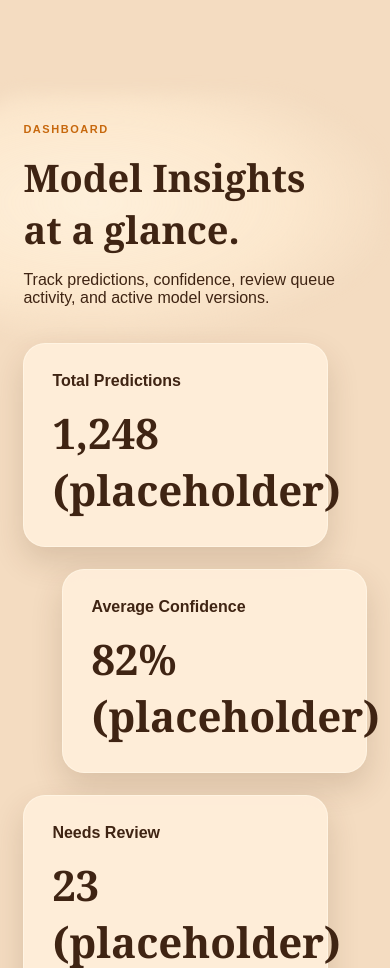
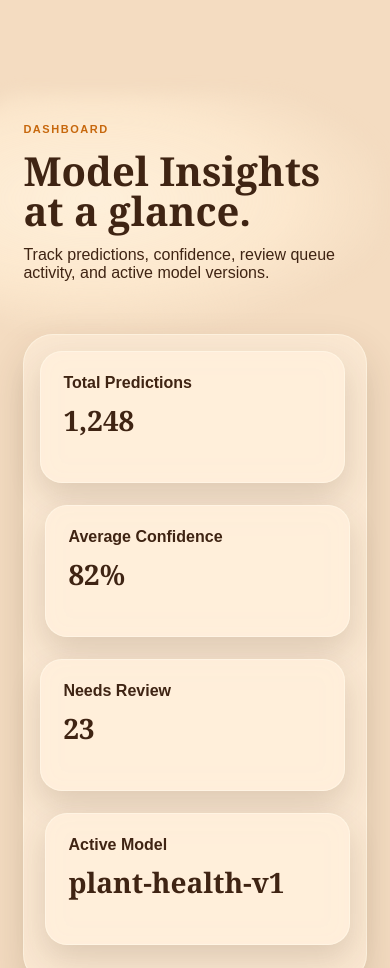
Before and after one commit to Joshua-Rivera/MimisGarden, a React (Vite) app in the folder frontend/: page / in a window 390 px wide. Shown: the part 3020-3988 px from the top of the page. Built offline with nearby package versions, Linux system fonts and the light colour scheme.

Commit message:
Updated mobile based views, redesigned desktop dashboard (itsbugged needs to be fixed), forgot to mention in last push: added translucent cards as a way to help th e bg stand out

```diff
--- a/frontend/src/components/DashboardPreview.jsx
+++ b/frontend/src/components/DashboardPreview.jsx
@@ -4,15 +4,15 @@ import useScrollReveal from "../hooks/useScrollReveal";
 const metrics = [
   {
     title: "Total Predictions",
-    value: "1,248 (placeholder)",
+    value: "1,248",
   },
   {
     title: "Average Confidence",
-    value: "82% (placeholder)",
+    value: "82%",
   },
   {
     title: "Needs Review",
-    value: "23 (placeholder)",
+    value: "23",
   },
   {
     title: "Active Model",
@@ -27,7 +27,7 @@ export default function DashboardPreview() {
 
     const renderMetric = (metric, index) => (
         <div
-            className={`metric-card metric-card-edge-${index % 2 === 0 ? "left" : "right"} reveal-on-scroll`}
+            className={`metric-card metric-card-${index + 1} metric-card-edge-${index % 2 === 0 ? "left" : "right"} reveal-on-scroll`}
             key={metric.title}
         >
             <p>{metric.title}</p>
@@ -37,8 +37,7 @@ export default function DashboardPreview() {
 
     return (
         <section id="dashboard" className="dashboard-section" ref={dashboardRef}>
-            <div className="dashboard-orbit-layout">
-                <div className="dashboard-rail dashboard-rail-left">
+            <div className="dashboard-slide">
                 <div className="section-heading reveal-on-scroll">
                     <p className="small-title">Dashboard</p>
                     <h2>Model Insights at a glance.</h2>
@@ -48,13 +47,8 @@ export default function DashboardPreview() {
                     </p>
                 </div>
 
-                    {metrics.slice(0, 2).map(renderMetric)}
-                </div>
-
-                <div className="tree-clearance" aria-hidden="true" />
-
-                <div className="dashboard-rail dashboard-rail-right">
-                    {metrics.slice(2).map((metric, index) => renderMetric(metric, index + 2))}
+                <div className="metrics-deck">
+                    {metrics.map(renderMetric)}
                 </div>
             </div>
 
--- a/frontend/src/components/ImageUpload.tsx
+++ b/frontend/src/components/ImageUpload.tsx
@@ -1,6 +1,14 @@
-import { useRef, useState, type ChangeEvent } from "react";
+import { useEffect, useRef, useState, type ChangeEvent } from "react";
 import PredictionCard, { type Prediction } from "./PredictionCard";
 import useScrollReveal from "../hooks/useScrollReveal";
+
+const analysisWords = [
+    "Wilting away",
+    "Watering",
+    "Taking root",
+    "Reading leaves",
+    "Growing insight",
+];
 
 export default function ImageUpload() {
     const uploadRef = useRef<HTMLElement>(null);
@@ -12,7 +20,37 @@ export default function ImageUpload() {
 
     //stores prediction result
     const [prediction, setPrediction] = useState<Prediction | null>(null);
+    const [isAnalyzing, setIsAnalyzing] = useState(false);
+    const [analysisWordIndex, setAnalysisWordIndex] = useState(0);
     useScrollReveal(uploadRef, prediction?.prediction_id ?? "");
+
+    useEffect(() => {
+        if (!isAnalyzing) return undefined;
+
+        const wordTimer = window.setInterval(() => {
+            setAnalysisWordIndex((current) => (current + 1) % analysisWords.length);
+        }, 620);
+
+        const resultTimer = window.setTimeout(() => {
+            setPrediction({
+                prediction_id: "pred_fake_001",
+                plant_state: "dry_wilting",
+                possible_condition: "possible_water_stress",
+                confidence: 0.82,
+                severity: "medium",
+                suggestion:
+                    "Check soil moisture. If the soil is dry, water the plant and monitor it over the next few days.",
+                model_version: "plant-health-v0-fake",
+                needs_review: false,
+            });
+            setIsAnalyzing(false);
+        }, 3200);
+
+        return () => {
+            window.clearInterval(wordTimer);
+            window.clearTimeout(resultTimer);
+        };
+    }, [isAnalyzing]);
 
     //runs when user chooses an image
     function handleFileChange(event: ChangeEvent<HTMLInputElement>) {
@@ -28,24 +66,16 @@ export default function ImageUpload() {
 
         //clears old prediction when new img is chosen
         setPrediction(null);
+        setIsAnalyzing(false);
     }
 
     //analyze button activate
     function handleAnalyzeClick() {
         if (!selectedFile){return;}
 
-        const fakePrediction = {
-            prediction_id: "pred_fake_001",
-            plant_state: "dry_wilting",
-            possible_condition: "possible_water_stress",
-            confidence: 0.82,
-            severity: "medium",
-            suggestion:
-            "Check soil moisture. If the soil is dry, water the plant and monitor it over the next few days.",
-            model_version: "plant-health-v0-fake",
-            needs_review: false,
-        }
-        setPrediction(fakePrediction);
+        setPrediction(null);
+        setAnalysisWordIndex(0);
+        setIsAnalyzing(true);
     }
     return (
     <section id="analyze" className="image-upload-section" ref={uploadRef}>
@@ -74,9 +104,20 @@ export default function ImageUpload() {
         )}
 
         {/* This creates the analyze button */}
-        <button onClick={handleAnalyzeClick}>
-          Analyze Plant
+        <button onClick={handleAnalyzeClick} disabled={isAnalyzing}>
+          {isAnalyzing ? "Analyzing..." : "Analyze Plant"}
         </button>
+
+        {isAnalyzing && (
+          <div className="analysis-loader" role="status" aria-live="polite">
+            <div className="analysis-loader-ring" aria-hidden="true">
+              <span className="analysis-loader-sprout">●</span>
+            </div>
+            <p className="analysis-loader-word" key={analysisWords[analysisWordIndex]}>
+              {analysisWords[analysisWordIndex]}
+            </p>
+          </div>
+        )}
       </div>
 
       {/* This shows the prediction after Analyze is clicked */}
--- a/frontend/src/styles.css
+++ b/frontend/src/styles.css
@@ -452,31 +452,42 @@ body {
     background: transparent;
 }
 
-.dashboard-orbit-layout,
+.dashboard-slide {
+    min-height: calc(100vh - 170px);
+    min-height: calc(100svh - 170px);
+    display: flex;
+    flex-direction: column;
+    justify-content: space-between;
+}
+
+.metrics-deck {
+    display: grid;
+    grid-template-columns: repeat(4, minmax(0, 1fr));
+    gap: clamp(14px, 1.4vw, 22px);
+    align-items: end;
+    padding: 16px;
+    border: 1px solid rgba(255, 249, 235, 0.5);
+    border-radius: 30px;
+    background: rgba(255, 239, 219, 0.58);
+    box-shadow: 0 18px 42px rgba(65, 42, 23, 0.16);
+    backdrop-filter: blur(16px) saturate(0.9);
+}
+
+.metric-card-1 { grid-column: 1; }
+.metric-card-2 { grid-column: 2; }
+.metric-card-3 { grid-column: 3; }
+.metric-card-4 { grid-column: 4; }
+
 .image-upload-section {
     display: grid;
     grid-template-columns: minmax(220px, 1fr) var(--tree-corridor) minmax(220px, 1fr);
     column-gap: clamp(18px, 2.2vw, 34px);
 }
 
-.dashboard-rail-left {
-    grid-column: 1;
-}
-
-.tree-clearance {
-    grid-column: 2;
-    min-height: 72vh;
-}
-
-.dashboard-rail-right {
-    grid-column: 3;
-    padding-top: clamp(90px, 17vh, 170px);
-}
-
 .section-heading {
     position: relative;
     z-index: 0;
-    max-width: 100%;
+    max-width: 430px;
     margin-bottom: 36px;
 }
 
@@ -494,16 +505,17 @@ body {
 .section-heading h2 {
     margin: 0 0 14px;
     font-family: Georgia, serif;
-    font-size: clamp(38px, 5vw, 52px);
+    font-size: clamp(40px, 3.6vw, 52px);
+    line-height: 0.98;
 }
 
 .metric-card {
-    min-height: 150px;
-    margin-bottom: 22px;
-    padding: 28px;
+    min-height: 118px;
+    margin: 0;
+    padding: 22px;
     border-radius: 22px;
     border: 1px solid rgba(255, 249, 235, 0.58);
-    background: rgba(255, 239, 219, 0.82);
+    background: rgba(255, 245, 228, 0.78);
     box-shadow: 0 14px 32px rgba(77, 45, 20, 0.16);
     backdrop-filter: blur(12px) saturate(0.92);
 }
@@ -516,7 +528,9 @@ body {
 .metric-card h3 {
     margin: 0;
     font-family: Georgia, serif;
-    font-size: 42px;
+    overflow-wrap: anywhere;
+    font-size: clamp(28px, 2.4vw, 40px);
+    line-height: 1.02;
 }
 
 .image-upload-section {
@@ -576,6 +590,66 @@ body {
     background: var(--orange);
     font-weight: 700;
     cursor: pointer;
+}
+
+.upload-panel button:disabled {
+    cursor: wait;
+    opacity: 0.72;
+}
+
+.analysis-loader {
+    min-height: 122px;
+    margin-top: 24px;
+    display: grid;
+    place-items: center;
+    align-content: center;
+    gap: 12px;
+}
+
+.analysis-loader-ring {
+    position: relative;
+    width: 62px;
+    aspect-ratio: 1;
+    display: grid;
+    place-items: center;
+    border-radius: 50%;
+    background: conic-gradient(from 15deg, transparent 0 18%, #8a7d46 34%, #d07822 68%, transparent 86%);
+    animation: analysis-ring-spin 1.15s linear infinite;
+}
+
+.analysis-loader-ring::before {
+    content: "";
+    position: absolute;
+    inset: 7px;
+    border-radius: inherit;
+    background: rgba(255, 241, 220, 0.96);
+}
+
+.analysis-loader-sprout {
+    position: relative;
+    z-index: 1;
+    color: var(--green);
+    font-size: 17px;
+    line-height: 1;
+}
+
+.analysis-loader-word {
+    margin: 0;
+    color: var(--soft-brown);
+    font-family: Georgia, serif;
+    font-size: 18px;
+    font-style: italic;
+    animation: analysis-word-bloom 620ms ease both;
+}
+
+@keyframes analysis-ring-spin {
+    to { transform: rotate(360deg); }
+}
+
+@keyframes analysis-word-bloom {
+    0% { opacity: 0; transform: translateY(6px); filter: blur(3px); }
+    45% { opacity: 1; transform: translateY(0); filter: blur(0); }
+    100% { opacity: 0.72; }
 }
 
 .prediction-card {
@@ -661,7 +735,12 @@ body {
         padding-inline: 4vw;
     }
 
-    .dashboard-orbit-layout,
+    .metrics-deck {
+        grid-template-columns: repeat(4, minmax(0, 1fr));
+        gap: 12px;
+        padding: 12px;
+    }
+
     .image-upload-section {
         grid-template-columns: minmax(200px, 1fr) var(--tree-corridor) minmax(200px, 1fr);
         column-gap: 16px;
@@ -731,25 +810,21 @@ body {
         --tree-corridor: 0px;
     }
 
-    .dashboard-orbit-layout,
+    .dashboard-slide {
+        min-height: auto;
+    }
+
+    .metrics-deck,
     .image-upload-section {
         display: block;
     }
 
-    .tree-clearance {
-        display: none;
+    .section-heading {
+        width: min(92%, 680px);
     }
 
-    .dashboard-rail {
-        display: contents;
-    }
-
-    .dashboard-rail-right {
-        padding-top: 0;
-    }
-
-    .section-heading {
-        width: min(92%, 680px);
+    .metric-card {
+        margin-bottom: 22px;
     }
 }
 
@@ -868,6 +943,11 @@ body {
         transition: none;
     }
 
+    .analysis-loader-ring,
+    .analysis-loader-word {
+        animation: none;
+    }
+
     .reveal-enabled .reveal-on-scroll,
     .reveal-enabled .reveal-on-scroll.is-visible {
         opacity: 1;
```
Also changed, not shown: 5 other files (tests, documents, lock files or other folders). Lines whose indentation alone changed are shown as unchanged.
